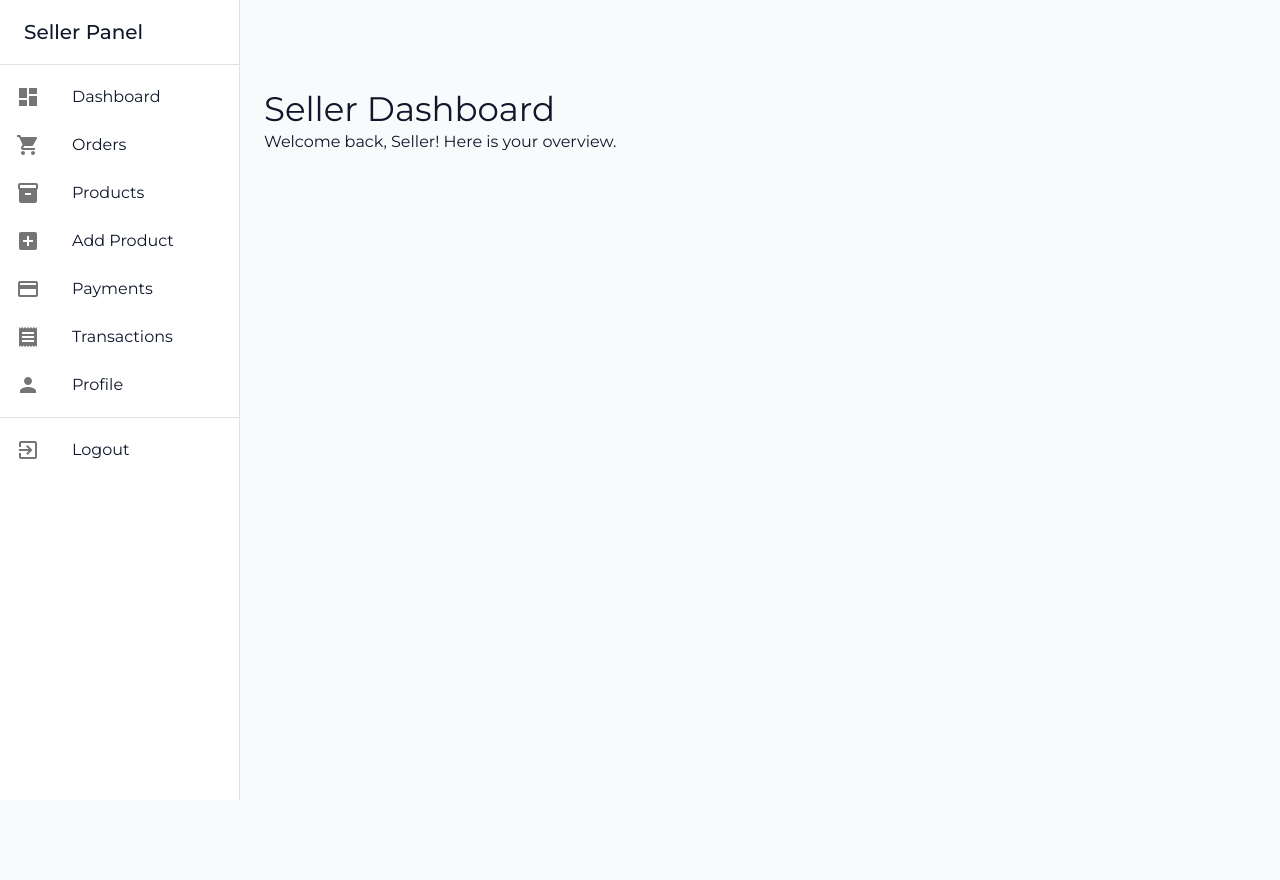
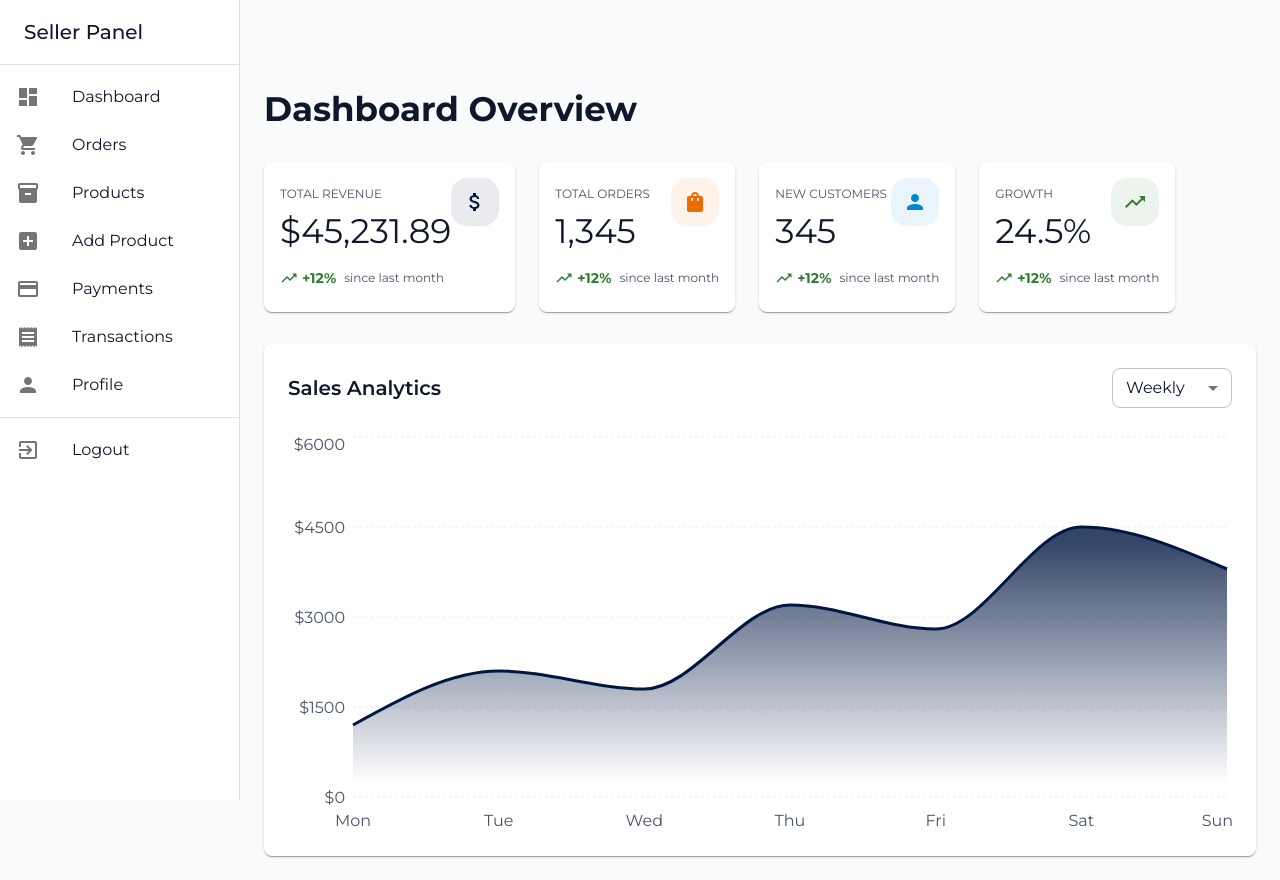
Before and after one commit to mhasnainiftikhar/Cartivo, a React (Vite) app in the folder frontend/: page /seller/dashboard in a window 1280 px wide. Before the commit the page ends 800 px from the top, so only its background shows below. Built offline with nearby package versions, Linux system fonts and the light colour scheme; a web font is replaced by a local one.

Commit message:
Add Seller Dashboard with sales analytics and overview cards; integrate recharts for data visualization

```diff
--- a/frontend/package.json
+++ b/frontend/package.json
@@ -18,6 +18,7 @@
     "react": "^19.2.0",
     "react-dom": "^19.2.0",
     "react-router-dom": "^7.13.0",
+    "recharts": "^3.7.0",
     "tailwindcss": "^4.1.18"
   },
   "devDependencies": {
--- a/frontend/src/seller/pages/Dashboard/SellerDashboardPage.jsx
+++ b/frontend/src/seller/pages/Dashboard/SellerDashboardPage.jsx
@@ -1,13 +1,209 @@
-import React from 'react';
-import { Box, Typography } from '@mui/material';
+import React, { useState } from 'react';
+import {
+    Box,
+    Grid,
+    Card,
+    CardContent,
+    Typography,
+    Select,
+    MenuItem,
+    FormControl,
+    InputLabel,
+    useTheme
+} from '@mui/material';
+import {
+    AreaChart,
+    Area,
+    XAxis,
+    YAxis,
+    CartesianGrid,
+    Tooltip,
+    ResponsiveContainer
+} from 'recharts';
+import {
+    TrendingUp,
+    AttachMoney,
+    ShoppingBag,
+    Person
+} from '@mui/icons-material';
+
+// Mock Data
+const dailyData = [
+    { name: '00:00', sales: 120 }, { name: '04:00', sales: 80 },
+    { name: '08:00', sales: 250 }, { name: '12:00', sales: 450 },
+    { name: '16:00', sales: 300 }, { name: '20:00', sales: 550 },
+];
+
+const weeklyData = [
+    { name: 'Mon', sales: 1200 }, { name: 'Tue', sales: 2100 },
+    { name: 'Wed', sales: 1800 }, { name: 'Thu', sales: 3200 },
+    { name: 'Fri', sales: 2800 }, { name: 'Sat', sales: 4500 },
+    { name: 'Sun', sales: 3800 },
+];
+
+const monthlyData = [
+    { name: 'Week 1', sales: 12000 }, { name: 'Week 2', sales: 15000 },
+    { name: 'Week 3', sales: 11000 }, { name: 'Week 4', sales: 18000 },
+];
+
+const yearlyData = [
+    { name: 'Jan', sales: 5000 }, { name: 'Feb', sales: 8000 },
+    { name: 'Mar', sales: 7000 }, { name: 'Apr', sales: 12000 },
+    { name: 'May', sales: 15000 }, { name: 'Jun', sales: 18000 },
+    { name: 'Jul', sales: 20000 }, { name: 'Aug', sales: 22000 },
+    { name: 'Sep', sales: 19000 }, { name: 'Oct', sales: 25000 },
+    { name: 'Nov', sales: 30000 }, { name: 'Dec', sales: 35000 },
+];
+
+const OverviewCard = ({ title, value, icon, color }) => (
+    <Card sx={{ height: '100%' }}>
+        <CardContent>
+            <Box sx={{ display: 'flex', justifyContent: 'space-between', alignItems: 'flex-start' }}>
+                <Box>
+                    <Typography color="text.secondary" gutterBottom variant="overline">
+                        {title}
+                    </Typography>
+                    <Typography variant="h4" component="div">
+                        {value}
+                    </Typography>
+                </Box>
+                <Box sx={{
+                    p: 1.5,
+                    borderRadius: 2,
+                    bgcolor: `${color}15`,
+                    color: color,
+                    display: 'flex'
+                }}>
+                    {icon}
+                </Box>
+            </Box>
+            <Box sx={{ display: 'flex', alignItems: 'center', mt: 2 }}>
+                <TrendingUp sx={{ color: 'success.main', fontSize: 18, mr: 0.5 }} />
+                <Typography variant="body2" color="success.main" sx={{ fontWeight: 'bold', mr: 1 }}>
+                    +12%
+                </Typography>
+                <Typography variant="caption" color="text.secondary">
+                    since last month
+                </Typography>
+            </Box>
+        </CardContent>
+    </Card>
+);
 
 const SellerDashboardPage = () => {
+    const [timeRange, setTimeRange] = useState('weekly');
+    const theme = useTheme();
+
+    const getChartData = () => {
+        switch (timeRange) {
+            case 'daily': return dailyData;
+            case 'weekly': return weeklyData;
+            case 'monthly': return monthlyData;
+            case 'yearly': return yearlyData;
+            default: return weeklyData;
+        }
+    };
+
     return (
         <Box>
-            <Typography variant="h4">Seller Dashboard</Typography>
-            <Typography paragraph>
-                Welcome back, Seller! Here is your overview.
-            </Typography>
+            <Typography variant="h4" sx={{ mb: 4, fontWeight: 700 }}>Dashboard Overview</Typography>
+
+            {/* Overview Cards */}
+            <Grid container spacing={3} sx={{ mb: 4 }}>
+                <Grid item xs={12} sm={6} md={3}>
+                    <OverviewCard
+                        title="Total Revenue"
+                        value="$45,231.89"
+                        icon={<AttachMoney />}
+                        color={theme.palette.primary.main}
+                    />
+                </Grid>
+                <Grid item xs={12} sm={6} md={3}>
+                    <OverviewCard
+                        title="Total Orders"
+                        value="1,345"
+                        icon={<ShoppingBag />}
+                        color={theme.palette.warning.main}
+                    />
+                </Grid>
+                <Grid item xs={12} sm={6} md={3}>
+                    <OverviewCard
+                        title="New Customers"
+                        value="345"
+                        icon={<Person />}
+                        color={theme.palette.info.main}
+                    />
+                </Grid>
+                <Grid item xs={12} sm={6} md={3}>
+                    <OverviewCard
+                        title="Growth"
+                        value="24.5%"
+                        icon={<TrendingUp />}
+                        color={theme.palette.success.main}
+                    />
+                </Grid>
+            </Grid>
+
+            {/* Sales Chart */}
+            <Card sx={{ p: 3 }}>
+                <Box sx={{ display: 'flex', justifyContent: 'space-between', alignItems: 'center', mb: 3 }}>
+                    <Typography variant="h6" sx={{ fontWeight: 600 }}>Sales Analytics</Typography>
+                    <FormControl size="small" sx={{ minWidth: 120 }}>
+                        <Select
+                            value={timeRange}
+                            onChange={(e) => setTimeRange(e.target.value)}
+                            displayEmpty
+                        >
+                            <MenuItem value="daily">Daily</MenuItem>
+                            <MenuItem value="weekly">Weekly</MenuItem>
+                            <MenuItem value="monthly">Monthly</MenuItem>
+                            <MenuItem value="yearly">Yearly</MenuItem>
+                        </Select>
+                    </FormControl>
+                </Box>
+                <Box sx={{ height: 400, width: '100%' }}>
+                    <ResponsiveContainer width="100%" height="100%">
+                        <AreaChart data={getChartData()}>
+                            <defs>
+                                <linearGradient id="colorSales" x1="0" y1="0" x2="0" y2="1">
+                                    <stop offset="5%" stopColor={theme.palette.primary.main} stopOpacity={0.8} />
+                                    <stop offset="95%" stopColor={theme.palette.primary.main} stopOpacity={0} />
+                                </linearGradient>
+                            </defs>
+                            <CartesianGrid strokeDasharray="3 3" vertical={false} stroke="#eee" />
+                            <XAxis
+                                dataKey="name"
+                                axisLine={false}
+                                tickLine={false}
+                                tick={{ fill: theme.palette.text.secondary }}
+                                dy={10}
+                            />
+                            <YAxis
+                                axisLine={false}
+                                tickLine={false}
+                                tick={{ fill: theme.palette.text.secondary }}
+                                tickFormatter={(value) => `$${value}`}
+                            />
+                            <Tooltip
+                                contentStyle={{
+                                    backgroundColor: '#fff',
+                                    borderRadius: '10px',
+                                    border: 'none',
+                                    boxShadow: '0 4px 12px rgba(0,0,0,0.1)'
+                                }}
+                            />
+                            <Area
+                                type="monotone"
+                                dataKey="sales"
+                                stroke={theme.palette.primary.main}
+                                fillOpacity={1}
+                                fill="url(#colorSales)"
+                                strokeWidth={3}
+                            />
+                        </AreaChart>
+                    </ResponsiveContainer>
+                </Box>
+            </Card>
         </Box>
     );
 };
```
Also changed, not shown: 1 other file (tests, documents, lock files or other folders).
